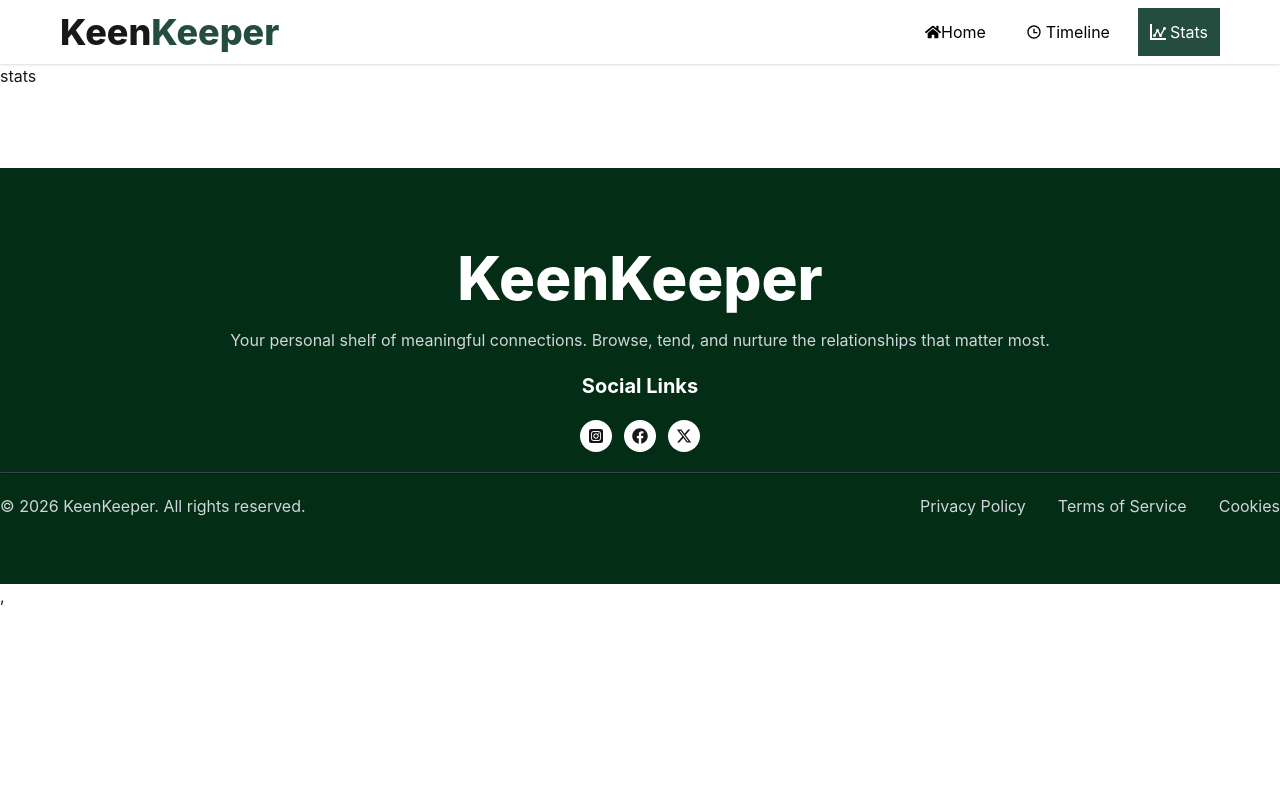
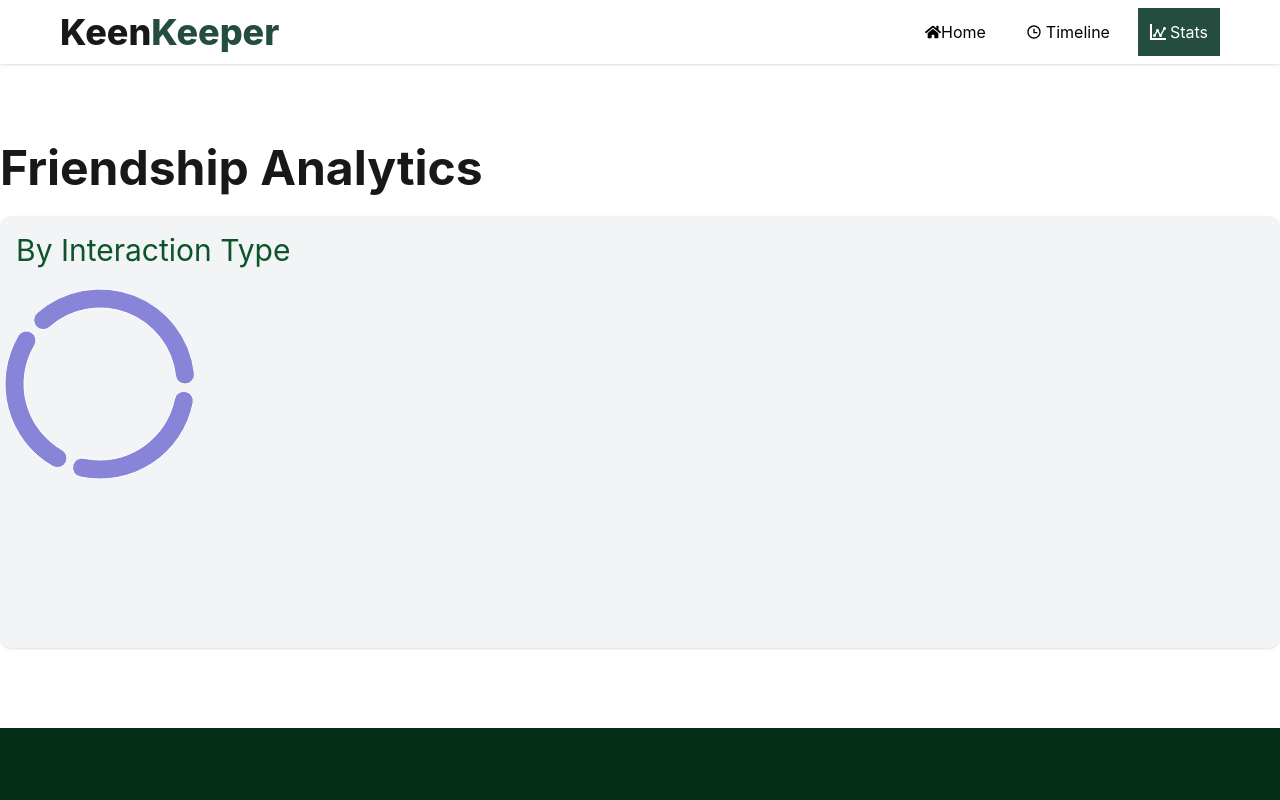
Before and after one commit to skarfin-01890/Assignment-7, a React (Vite) app: page /stats in a window 1280 px wide. Shown: the top 800 px of the page. Built offline with nearby package versions, Linux system fonts and the light colour scheme.

Commit message:
stats component

```diff
--- a/package.json
+++ b/package.json
@@ -15,6 +15,8 @@
     "react-dom": "^19.2.4",
     "react-icons": "^5.6.0",
     "react-router": "^7.14.1",
+    "react-toastify": "^11.0.5",
+    "recharts": "^3.8.1",
     "tailwindcss": "^4.2.2"
   },
   "devDependencies": {
--- a/src/App.jsx
+++ b/src/App.jsx
@@ -3,6 +3,7 @@ import { Outlet } from 'react-router'
 import './App.css'
 import NavBar from './Components/NavBar'
 import Footer from './Components/Footer'
+import { ToastContainer } from 'react-toastify'
 
 function App() {
 
@@ -12,6 +13,7 @@ function App() {
 	<NavBar></NavBar>
 	<Outlet></Outlet>
 	<Footer></Footer>
+	<ToastContainer />
 
     </>
   )
--- a/src/Components/CardDetails.jsx
+++ b/src/Components/CardDetails.jsx
@@ -6,6 +6,7 @@ import { MdOutlineAddIcCall } from 'react-icons/md';
 import { RiDeleteBinLine, RiNotificationSnoozeLine } from 'react-icons/ri';
 import { useParams } from 'react-router';
 import { TimeLineContext } from './context/Context';
+import { toast } from 'react-toastify';
 
 const CardDetails = ({fetchPromsie}) => {
 	const data=use(fetchPromsie);
@@ -14,13 +15,16 @@ const CardDetails = ({fetchPromsie}) => {
 	const {audio,setAudio}=useContext(TimeLineContext);
 	const handleText=()=>{
 		setText([...text, expectedCard])
+		toast.success('You clicked on the text button')
 	}
 	const handleAudio=()=>{
 setAudio([...audio,expectedCard])
+toast.success('You clicked on the Call button')
 	}
 
 	const handleTimeline=()=>{
 setTimeline([...timeline,setTimeline])
+toast.success('You clicked on the Video button')
 	}
 
 
--- a/src/main.jsx
+++ b/src/main.jsx
@@ -11,6 +11,9 @@ import Stats from './pages/Stats.jsx';
 import CardDetails from './Components/CardDetails.jsx';
 import ErrorPge from './Components/ErrorPge.jsx';
 import Context from './Components/context/Context.jsx';
+;
+
+
 
 
 const fetchPromsie=fetch('/data.json').then(res=>res.json());
--- a/src/pages/Stats.jsx
+++ b/src/pages/Stats.jsx
@@ -1,9 +1,44 @@
 import React from 'react';
+import { Pie, PieChart } from 'recharts';
+
+
 
 const Stats = () => {
+
+
+
+
+	const data = [
+  { name: 'Text', value: 400, color: '#4F46E5' },
+  { name: 'Call', value: 300, color: '#111827' },
+  { name: 'Video', value: 300, color: '#15803D' },
+];
 	return (
+		<div className='container mx-auto mt-20'>
+		<h1 className='font-bold text-5xl'>Friendship Analytics</h1>
 		<div>
-			stats
+<div className='card w-full h-108 rounded-xl bg-gray-100  shadow-sm mt-6'>
+<div className='text-green-900 text-3xl p-4'>By Interaction Type
+</div>
+
+ <PieChart style={{ width: 'width:50%', maxWidth: '200px', maxHeight: '60vh', aspectRatio: 1 }} responsive>
+      <Pie
+        data={data}
+        innerRadius="80%"
+        outerRadius="100%"
+
+        cornerRadius="50%"
+        fill="#8884d8"
+
+        paddingAngle={5}
+        dataKey="value"
+
+      />
+
+    </PieChart>
+</div>
+		</div>
+
 		</div>
 	);
 };
--- a/src/pages/TimeLine.jsx
+++ b/src/pages/TimeLine.jsx
@@ -13,7 +13,7 @@ const TimeLine = () => {
 console.log(timeline);
 	return (
 		<div className='container mx-auto mt-24'>
-		<h1 className='font-bold text-4xl'>Timeline</h1>
+		<h1 className='font-bold text-5xl'>Timeline</h1>
 			{
 
 				timeline.map((time,ind)=>{
```
Also changed, not shown: 1 other file (tests, documents, lock files or other folders).
